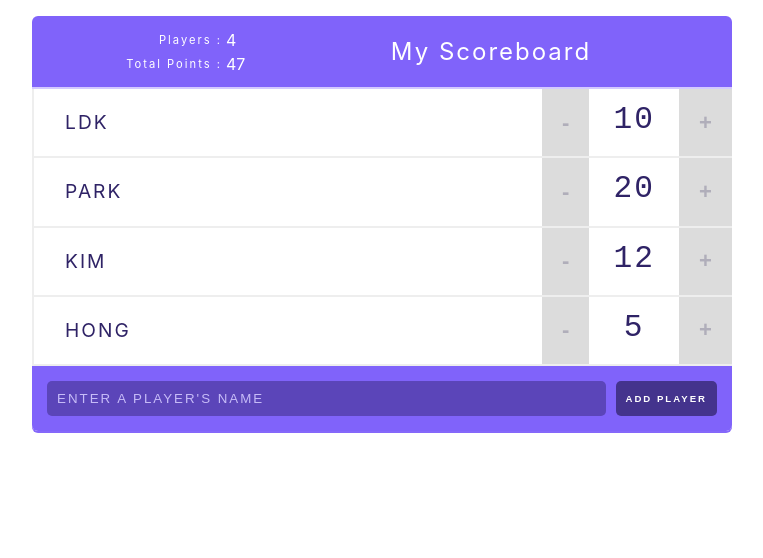
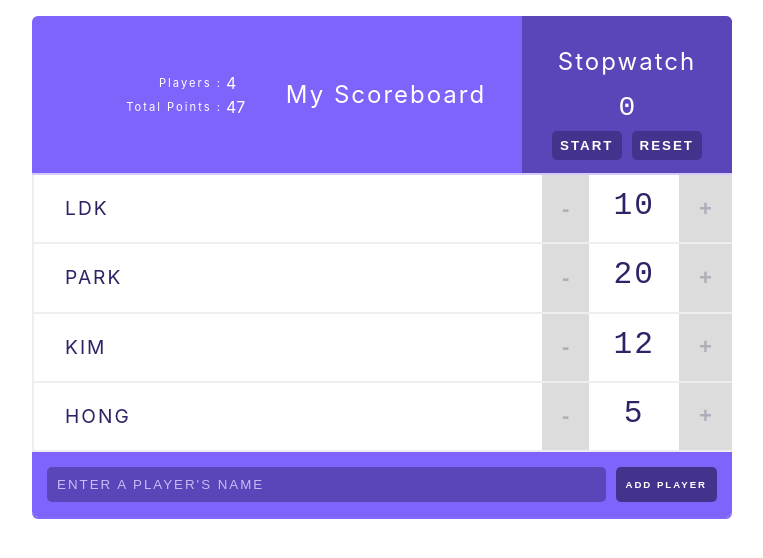
Before and after one commit to CeyoungLee/scoreboard, a React (Create React App) app: page / in a window 1280 px wide. Shown: the top 558 px of the page, without its empty margins (258-1021 px from the left). Built offline with nearby package versions, Linux system fonts and the light colour scheme.

Commit message:
stopwatch 완성

```diff
--- a/src/components/Header.js
+++ b/src/components/Header.js
@@ -1,11 +1,13 @@
 import React from "react";
 import {Stats} from "./Stats";
+import {Stopwatch} from "./Stopwatch";
 
 export const Header = (props) => {
   console.log(props);
   return (<header className="header">
       <Stats players = {props.players}/>
       <h1 className="h1">{props.title}</h1>
+      <Stopwatch></Stopwatch>
     </header>
   )
 };
--- a/src/components/Stopwatch.js
+++ b/src/components/Stopwatch.js
@@ -1,11 +1,39 @@
 import React from 'react';
 
 export class Stopwatch extends React.Component {
+  tickRef;
+  state = {
+    isRunning: false,
+    timer:0
+  }
+
+  handleStopwatch(){
+    this.setState(prevState => ({isRunning: !prevState.isRunning}))
+  }
+
   render() {
     return (
-      <div>
-        Stopwatch works.
+      <div className="stopwatch">
+        <h1 className="h1">Stopwatch</h1>
+        <span className="stopwatch-time">{this.state.timer}</span>
+        <button onClick={this.handleStopwatch.bind(this)}>{this.state.isRunning ? 'Stop' : 'Start'}</button>
+        <button onClick={()=>{this.setState({timer:0})}}>Reset</button>
       </div>
     );
   }
+
+  tick = () => {
+    if(this.state.isRunning){
+      this.setState(prevState => ({timer: prevState.timer +1})) ;
+    }
+  }
+
+  componentDidMount() {
+    console.log('componentDidMount');
+    this.tickRef = setInterval(this.tick, 1000);
+  }
+
+  componentWillUnmount() {
+    clearInterval(this.tickRef);
+  }
 }
```
